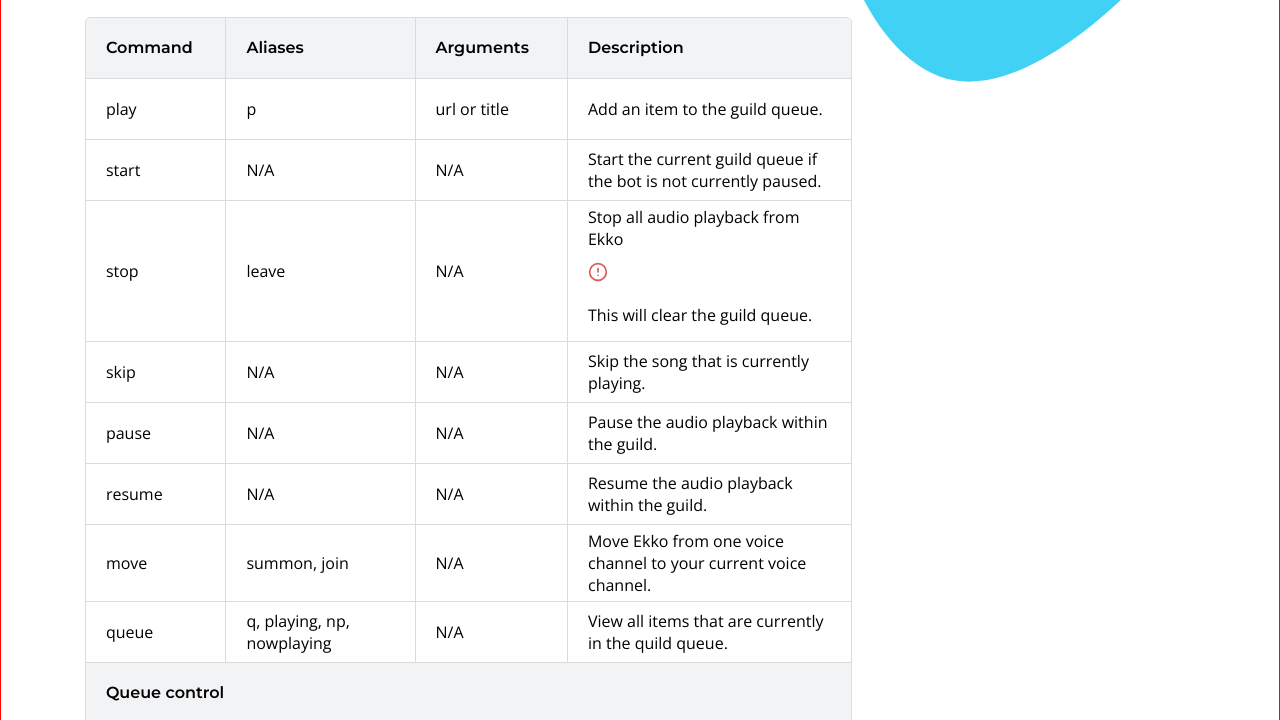
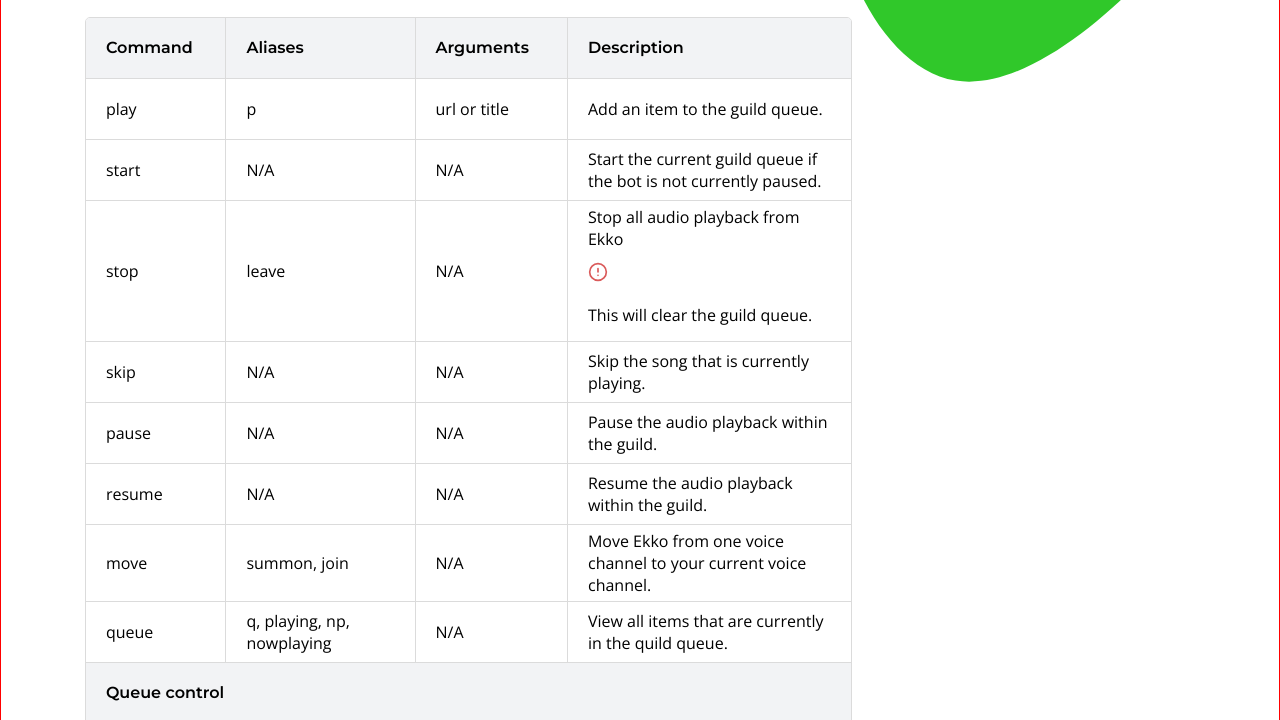
Before and after one commit to LikhonSheikhBot/yearnmusic, a plain HTML site: page index.html in a window 1280 px wide. Shown: the part 526-1246 px from the top of the page. Drawn offline with nearby package versions, Linux system fonts and the light colour scheme.

Commit message:
Update index.html

```diff
--- a/index.html
+++ b/index.html
@@ -10,7 +10,7 @@
 <!-- partial:index.partial.html -->
 <html data-theme="light">
 	<div id="ekko-container">
-		<svg id="blob-1" width="1200px" viewBox="0 0 600 600" xmlns="http://www.w3.org/2000/svg"><g transform="translate(500, 100)"><path d="M81.9,-132.8C109.1,-110,135.9,-92.2,168.3,-64.3C200.6,-36.3,238.4,1.7000000000000002,225.7,26.6C213.1,51.6,150,63.4,111.2,81.6C72.5,99.8,58.1,124.3,32,151.2C5.9,178.1,-31.8,207.6,-62.2,202.8C-92.5,197.9,-115.4,158.9,-121.6,122C-127.8,85,-117.4,50.2,-124.6,16.4C-131.9,-17.4,-156.9,-50.3,-154.5,-76.8C-152.1,-103.3,-122.3,-123.6,-92,-144.9C-61.6,-166.2,-30.8,-188.6,-1.6999999999999993,-186C27.4,-183.3,54.8,-155.6,81.9,-132.8Z" fill="#41d1f5" stroke="none" stroke-width="0"></path></g></svg>
+		<svg id="blob-1" width="1200px" viewBox="0 0 600 600" xmlns="http://www.w3.org/2000/svg"><g transform="translate(500, 100)"><path d="M81.9,-132.8C109.1,-110,135.9,-92.2,168.3,-64.3C200.6,-36.3,238.4,1.7000000000000002,225.7,26.6C213.1,51.6,150,63.4,111.2,81.6C72.5,99.8,58.1,124.3,32,151.2C5.9,178.1,-31.8,207.6,-62.2,202.8C-92.5,197.9,-115.4,158.9,-121.6,122C-127.8,85,-117.4,50.2,-124.6,16.4C-131.9,-17.4,-156.9,-50.3,-154.5,-76.8C-152.1,-103.3,-122.3,-123.6,-92,-144.9C-61.6,-166.2,-30.8,-188.6,-1.6999999999999993,-186C27.4,-183.3,54.8,-155.6,81.9,-132.8Z" fill="#30C82A" stroke="none" stroke-width="0"></path></g></svg>
 
 		<div id="ekko-header">Yearn Cash</h1>
 			<h3 id="ekko-header-subtitle">Yearn Music bot.</h3>
```
